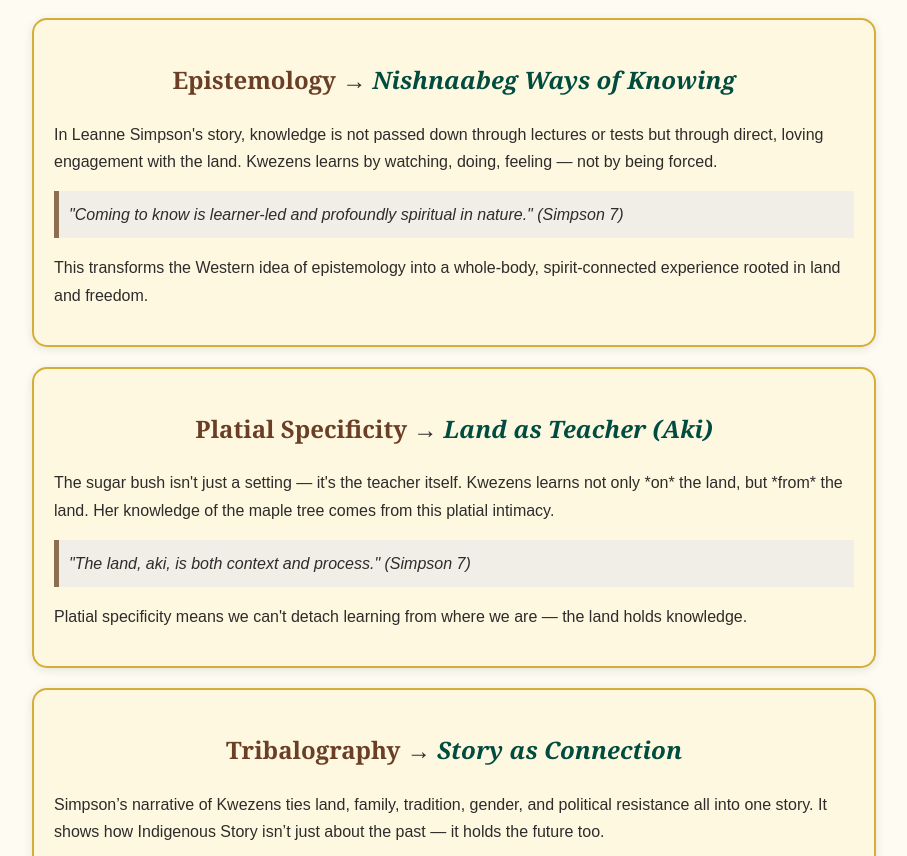
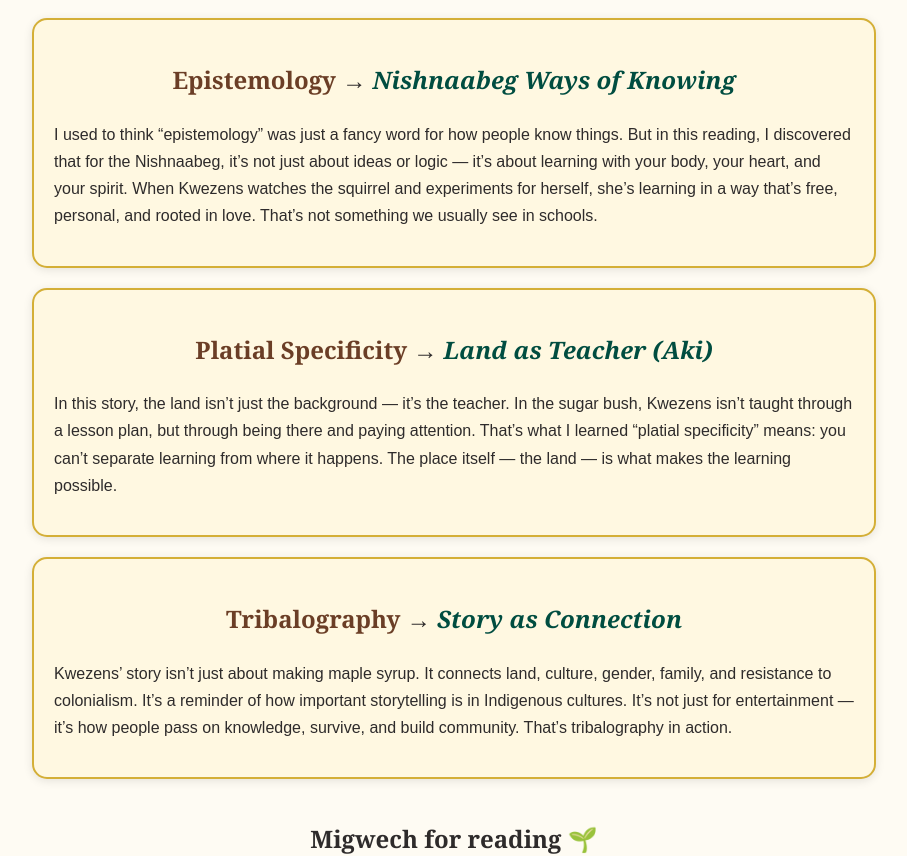
Before and after one commit to Victor-149/land-as-pedagogy, a plain HTML site: page index.html in a window 1280 px wide. Shown: the part 107-963 px from the top of the page, without its empty margins (186-1093 px from the left). Drawn offline with Linux system fonts and the light colour scheme.

Commit message:
Add files via upload

```diff
--- a/index.html
+++ b/index.html
@@ -36,13 +36,6 @@
       font-style: italic;
       color: #004d40;
     }
-    blockquote {
-      font-style: italic;
-      background-color: #f0eee6;
-      padding: 10px;
-      border-left: 5px solid #8e6e53;
-      margin: 10px 0;
-    }
   </style>
 </head>
 <body>
@@ -50,23 +43,17 @@
 
   <section>
     <h2><span class="term">Epistemology</span> → <span class="indigenous-term">Nishnaabeg Ways of Knowing</span></h2>
-    <p>In Leanne Simpson's story, knowledge is not passed down through lectures or tests but through direct, loving engagement with the land. Kwezens learns by watching, doing, feeling — not by being forced.</p>
-    <blockquote>"Coming to know is learner-led and profoundly spiritual in nature." (Simpson 7)</blockquote>
-    <p>This transforms the Western idea of epistemology into a whole-body, spirit-connected experience rooted in land and freedom.</p>
+    <p>I used to think “epistemology” was just a fancy word for how people know things. But in this reading, I discovered that for the Nishnaabeg, it’s not just about ideas or logic — it’s about learning with your body, your heart, and your spirit. When Kwezens watches the squirrel and experiments for herself, she’s learning in a way that’s free, personal, and rooted in love. That’s not something we usually see in schools.</p>
   </section>
 
   <section>
     <h2><span class="term">Platial Specificity</span> → <span class="indigenous-term">Land as Teacher (Aki)</span></h2>
-    <p>The sugar bush isn't just a setting — it's the teacher itself. Kwezens learns not only *on* the land, but *from* the land. Her knowledge of the maple tree comes from this platial intimacy.</p>
-    <blockquote>"The land, aki, is both context and process." (Simpson 7)</blockquote>
-    <p>Platial specificity means we can't detach learning from where we are — the land holds knowledge.</p>
+    <p>In this story, the land isn’t just the background — it’s the teacher. In the sugar bush, Kwezens isn’t taught through a lesson plan, but through being there and paying attention. That’s what I learned “platial specificity” means: you can’t separate learning from where it happens. The place itself — the land — is what makes the learning possible.</p>
   </section>
 
   <section>
     <h2><span class="term">Tribalography</span> → <span class="indigenous-term">Story as Connection</span></h2>
-    <p>Simpson’s narrative of Kwezens ties land, family, tradition, gender, and political resistance all into one story. It shows how Indigenous Story isn’t just about the past — it holds the future too.</p>
-    <blockquote>"Stories direct, inspire and affirm ancient codes of ethics." (Simpson 8)</blockquote>
-    <p>This is tribalography in action — Story as theory, history, and roadmap for resurgence.</p>
+    <p>Kwezens’ story isn’t just about making maple syrup. It connects land, culture, gender, family, and resistance to colonialism. It’s a reminder of how important storytelling is in Indigenous cultures. It’s not just for entertainment — it’s how people pass on knowledge, survive, and build community. That’s tribalography in action.</p>
   </section>
 
   <h2 style="text-align:center; margin-top:40px;">Migwech for reading 🌱</h2>
```
